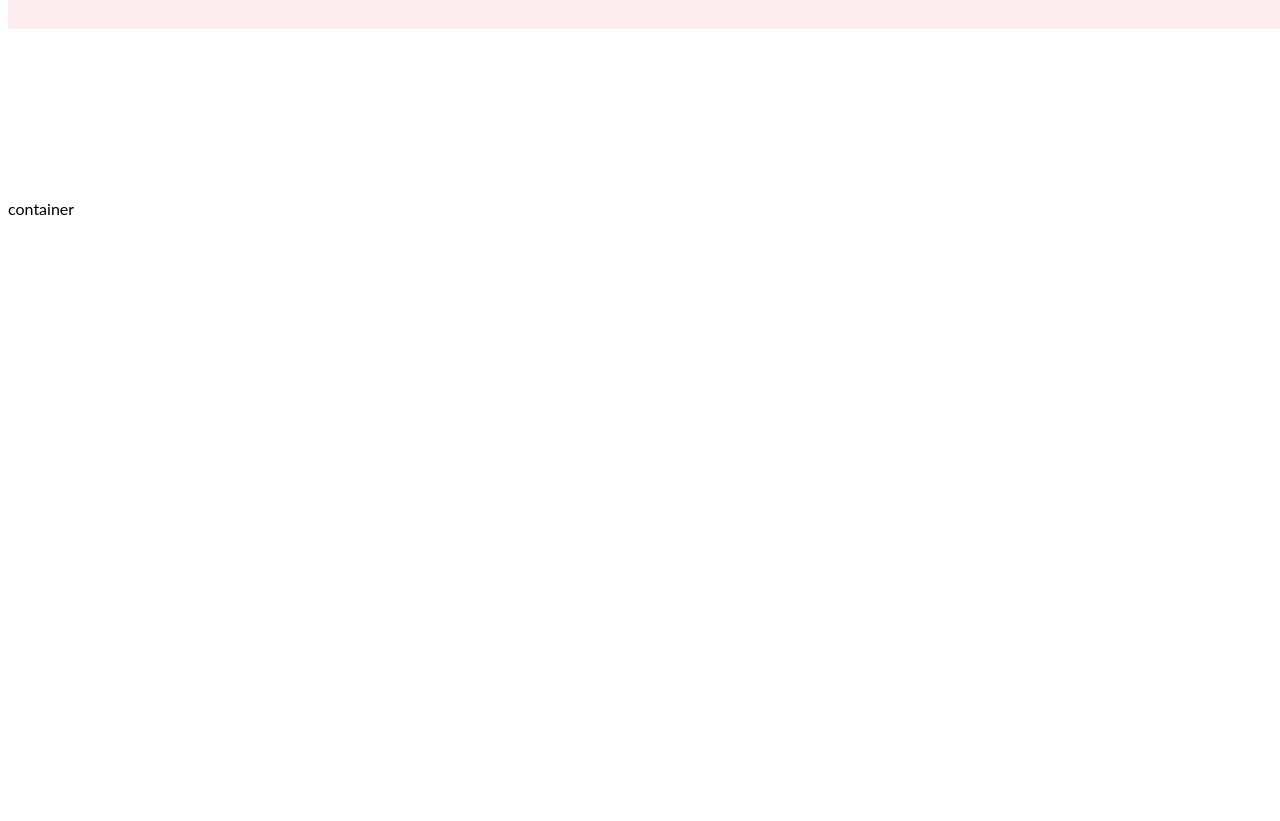
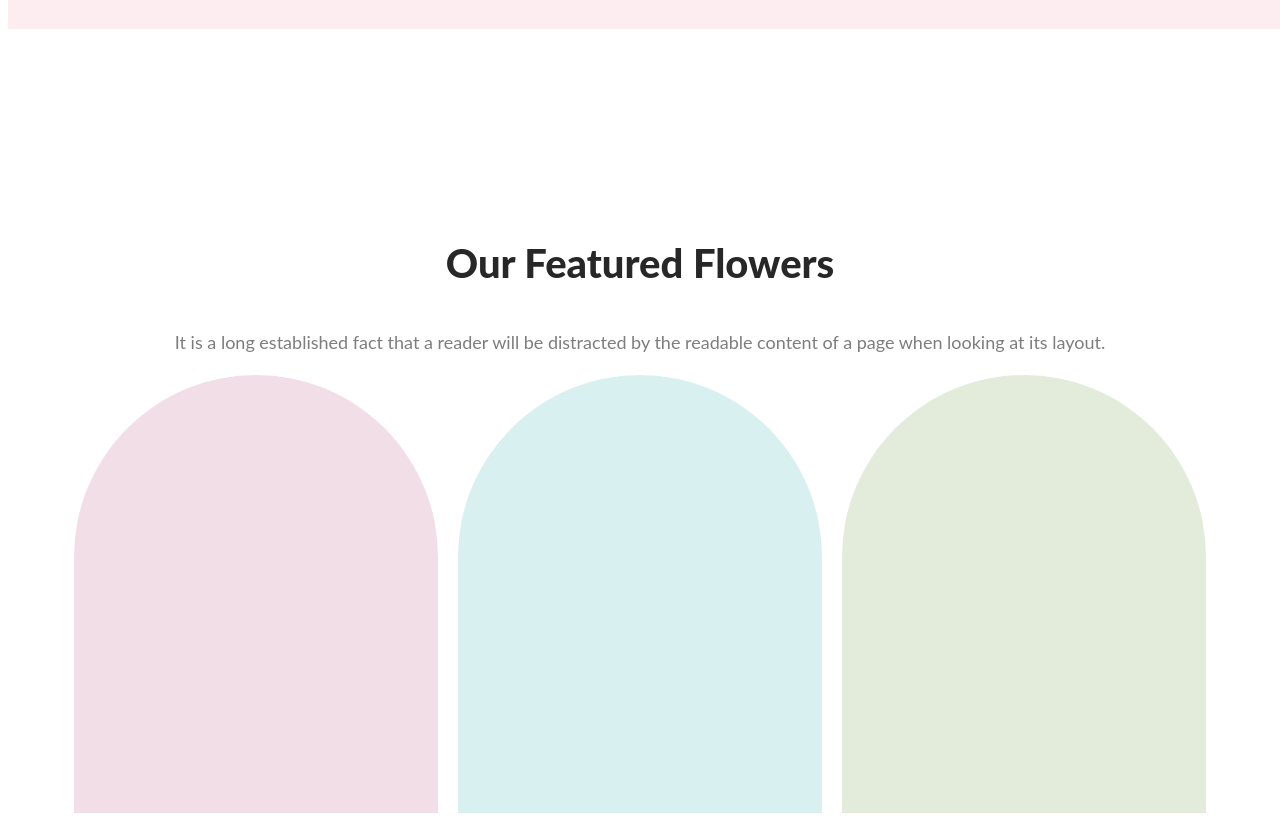
Before and after one commit to jalalferoj/developrer-flower-shop, a plain HTML site: page index.html in a window 1280 px wide. Shown: the part 659-1480 px from the top of the page. Before the commit the page ends 885 px from the top, so only its background shows below. Drawn offline with Linux system fonts and the light colour scheme.

Commit message:
finished arch only

```diff
--- a/index.html
+++ b/index.html
@@ -12,8 +12,10 @@
 
         <div class="banner">
             <div class="banner-content">
-                <h1 class="banner-greeting">Let's make beautiful flowers a part of your life.</h1>
-                <p class="banner-description">It is a long established fact that a reader will
+                <h1 class="banner-greeting">Let's make beautiful flowers a part of your
+                    life.</h1>
+                <p class="banner-description">It is a long established fact that a reader
+                    will
                 be distracted by the readable content of a page when looking at its layout.
                 The point of using Lorem Ipsum is that it has a more-or-less normal
                 distribution of letters.</p>
@@ -24,7 +26,18 @@
 
     </header>
         <main>
-            <div class=""> container</div>
+            <section class="fetures">
+                <h3 class="features-title">Our Featured Flowers</h3>
+                <p class="features-description">It is a long established fact that a reader
+                    will be distracted by the
+                     readable content of a page when looking at its layout.</p>
+            <div class="arch">
+                <div class="arch1"></div>
+                <div class="arch2"></div>
+                <div class="arch3"></div>
+
+            </div>
+            </section>
         </main>
     <footer>
 
--- a/styles.css
+++ b/styles.css
@@ -1,7 +1,11 @@
 body {
     font-family: 'Lato', sans-serif;
+
 }
-
+.main{
+    max-width: 1140px;
+    margin: o auto;
+}
 .btn-primary{
     background: #E55473;
     border-radius: 5px;
@@ -47,3 +51,58 @@ body {
     line-height: 30px;
     padding: 9px 160px 0px 240px;
 }
+.features{
+    padding: 130px;
+    color: #FFFFFF;
+    background: #FFFFFF;
+    margin: 130px 0;
+
+}
+.features-title{
+    color: #272727;
+    text-align: center;
+    font-family: Lato;
+    font-size: 40px;
+    font-weight: 800;
+}
+.features-description{
+    color: rgba(39, 39, 39, 0.60);
+    text-align: center;
+    font-family: Lato;
+    font-size: 18px;
+    font-weight: 400;
+    line-height: 30px;
+}
+.arch{
+    display: flex;
+    border-radius: 1208px 1216px 3121px 240px;
+
+}
+.arch1{
+    width: 364px;
+    height: 438px;
+    border-radius: 300px 300px 0px 0px;
+    background: rgba(167, 33, 98, 0.15);
+    flex-shrink: 0;
+    margin-right: 20px;
+    margin-left: auto;
+    display: inline-flex;
+}
+.arch2{
+    width: 364px;
+    height: 438px;
+    border-radius: 300px 300px 0px 0px;
+    background: rgba(5, 151, 160, 0.15);
+    flex-shrink: 0;
+    margin-right: 20px;
+    display: inline-flex;
+}
+.arch3{
+    width: 364px;
+    height: 438px;
+    border-radius: 300px 300px 0px 0px;
+    background: rgba(71, 125, 17, 0.15);
+    flex-shrink: 0;
+    margin-right: auto;
+    display: inline-flex;
+}
```
